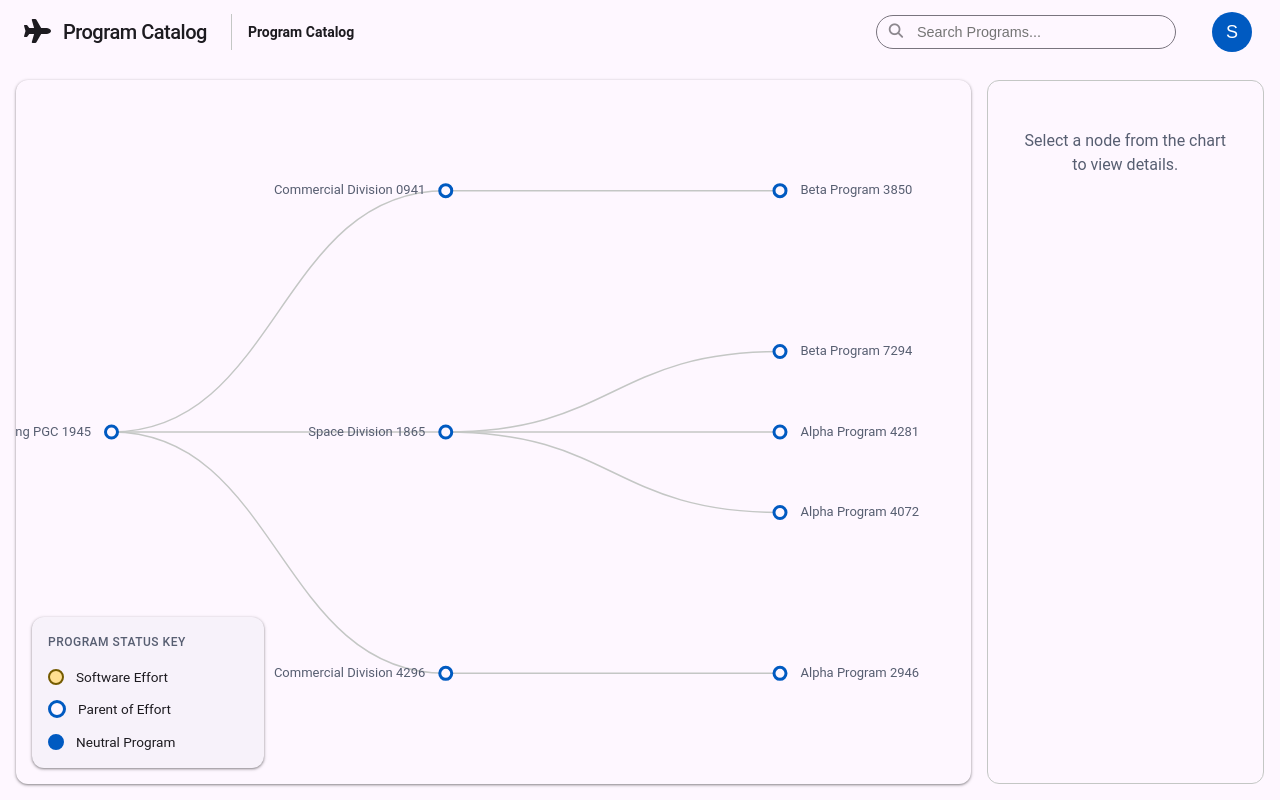
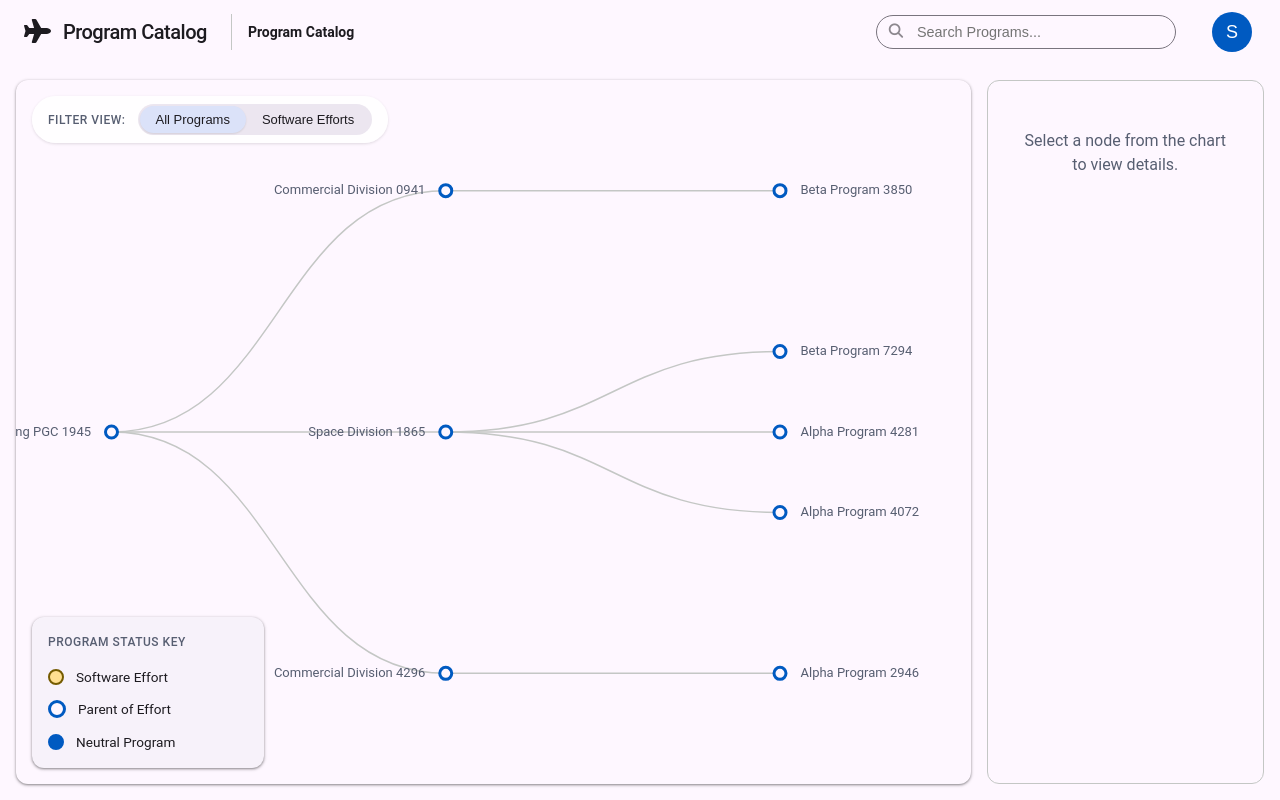
Before and after one commit to DeepBlue4/program-catalog, a Vue app: page / in a window 1280 px wide. Built offline with nearby package versions, Linux system fonts and the light colour scheme.

Commit message:
Filter button

```diff
--- a/src/store/programCatalogStore.js
+++ b/src/store/programCatalogStore.js
@@ -97,10 +97,8 @@ async function fetchItemsNames() {
  *  - If state.items is an array -> returns an array (possibly empty)
  *  - If state.items is a single root node -> returns a node or null if nothing matches
  */
-async function fetchSWEItems() {
-    await fetchItems();
-
-    if (!state.items) return Array.isArray(state.items) ? [] : null;
+function getFilteredSWEItems(root) {
+    if (!root) return Array.isArray(root) ? [] : null;
 
     function filterNode(node) {
         if (!node) return null;
@@ -110,7 +108,7 @@ async function fetchSWEItems() {
             const arr = node
                 .map((child) => filterNode(child))
                 .filter((c) => c !== null);
-            return arr;
+            return arr.length > 0 ? arr : null; // Return null if array empty to signal pruning
         }
 
         // Recurse into children if present
@@ -121,40 +119,54 @@ async function fetchSWEItems() {
                 .filter((c) => c !== null);
         }
 
-        const expects = Boolean(node.expect_software_effort);
-        const descendantFlag = Boolean(
-            node.has_descendant_expecting_software_effort,
-        );
+        // Logic Customization:
+        // We want to show nodes that HAVE EFFORTS (hasSoftwareEffort)
+        // OR contain them (containsSoftwareEffort => handled by child check)
+        // The previous logic used 'expect_software_effort' which was from the mocked data structure but
+        // our new `api.js` structure uses `hasSoftwareEffort`.
+
+        // Let's adapt to our current API mock structure:
+        const isRelevant = node.hasSoftwareEffort === true;
+        const hasRelevantChild = filteredChildren.length > 0;
 
         // Include this node if it matches or any child matched
-        const includeNode =
-            expects || descendantFlag || filteredChildren.length > 0;
-
-        if (!includeNode) return null;
+        if (!isRelevant && !hasRelevantChild) return null;
 
         // Preserve original node shape but set `children` to the filtered list (if any)
-        // Use shallow copy to avoid mutating original state data
         const copy = { ...node };
 
-        // If there were filtered children, set them; otherwise remove children to keep structure tidy
         if (filteredChildren.length > 0) {
             copy.children = filteredChildren;
         } else {
-            // Ensure `children` is either undefined or an empty array depending on original structure.
-            // Prefer to remove the key entirely to avoid empty arrays where not needed:
-            delete copy.children;
+            // Leaf node in this view (relevant, no relevant children)
+            copy.children = [];
         }
 
         return copy;
     }
 
-    // Return the same top-level type as state.items
-    if (Array.isArray(state.items)) {
-        return filterNode(state.items);
+    if (Array.isArray(root)) {
+        return root.map(filterNode).filter(n => n !== null);
     } else {
-        return filterNode(state.items);
+        return filterNode(root);
     }
 }
+
+/**
+ * fetchSWEItems
+ * Preserved for backward compat if needed, but uses the internal helper.
+ */
+async function fetchSWEItems() {
+    await fetchItems();
+    return getFilteredSWEItems(state.items);
+}
+
+// Synchronous getter for UI comp
+function getSWEItems() {
+    return getFilteredSWEItems(state.items);
+}
+
+// ... existing code ...
 
 function findByOrgId(orgId, node = state.items) {
     if (!node) return null;
@@ -287,6 +299,7 @@ export function useProgramCatalogStore() {
         fetchItems,
         fetchItemsNames,
         fetchSWEItems,
+        getSWEItems, // Exposed
         findByOrgId,
         findByOrgName,
         getOrgPathByID,
--- a/src/views/ProgramTreeView.vue
+++ b/src/views/ProgramTreeView.vue
@@ -1,5 +1,5 @@
 <script setup>
-import { watch } from 'vue';
+import { watch, ref, computed } from 'vue';
 import { useRouter, useRoute } from 'vue-router';
 import OrgChart from '../components/OrgChart.vue';
 import Legend from '../components/Legend.vue';
@@ -7,7 +7,23 @@ import { useProgramData } from '../composables/useProgramData.js';
 
 const router = useRouter();
 const route = useRoute();
-const { chartData, selectedNode, selectNode, findNodeById } = useProgramData();
+const { chartData: rawChartData, selectedNode, selectNode, findNodeById } = useProgramData();
+// We also need access to the store functions exposed via composable or import
+// To avoid breaking useProgramData, let's import store directly for advanced features
+import { useProgramCatalogStore } from '../store/programCatalogStore';
+const store = useProgramCatalogStore();
+
+const filterMode = ref('ALL'); // 'ALL' or 'SWE'
+
+const chartData = computed(() => {
+    if (filterMode.value === 'SWE') {
+        const filtered = store.getSWEItems();
+        // If filtered is empty/null, we might want to handle it, but OrgChart expects object.
+        // If the filtering returns null (no match) and rawData is present, pass null/empty to chart.
+        return filtered;
+    }
+    return rawChartData.value;
+});
 
 // Sync Selection -> URL
 watch(selectedNode, (newNode) => {
@@ -50,12 +66,32 @@ const handleNodeClick = (nodeData) => {
 
 <template>
   <div class="chart-wrapper m3-card elevated">
+    <div class="filter-bar">
+        <label class="filter-label">Filter View:</label>
+        <div class="toggle-group">
+            <button
+                :class="{ active: filterMode === 'ALL' }"
+                @click="filterMode = 'ALL'"
+            >
+                All Programs
+            </button>
+            <button
+                :class="{ active: filterMode === 'SWE' }"
+                @click="filterMode = 'SWE'"
+            >
+                Software Efforts
+            </button>
+        </div>
+    </div>
     <OrgChart
         v-if="chartData"
         :data="chartData"
         :selected-id="selectedNode?.value"
         @node-click="handleNodeClick"
     />
+    <div v-else class="empty-state">
+        No software efforts found.
+    </div>
     <div class="legend-wrapper">
         <Legend />
     </div>
@@ -72,6 +108,66 @@ const handleNodeClick = (nodeData) => {
     border-radius: 12px;
 }
 
+.filter-bar {
+    position: absolute;
+    top: 1rem;
+    left: 1rem;
+    z-index: 5;
+    background: rgba(255, 255, 255, 0.9);
+    padding: 8px 16px;
+    border-radius: 24px;
+    box-shadow: 0 1px 3px rgba(0,0,0,0.12);
+    display: flex;
+    align-items: center;
+    gap: 12px;
+}
+
+.filter-label {
+    font-size: 12px;
+    font-weight: 500;
+    color: var(--md-sys-color-secondary);
+    text-transform: uppercase;
+    letter-spacing: 0.5px;
+}
+
+.toggle-group {
+    display: flex;
+    background: var(--md-sys-color-surface-container-high);
+    border-radius: 18px;
+    padding: 2px;
+}
+
+.toggle-group button {
+    border: none;
+    background: transparent;
+    padding: 6px 16px;
+    border-radius: 16px;
+    font-size: 13px;
+    font-weight: 500;
+    color: var(--md-sys-color-on-surface-variant);
+    cursor: pointer;
+    transition: all 0.2s ease;
+}
+
+.toggle-group button.active {
+    background: var(--md-sys-color-secondary-container);
+    color: var(--md-sys-color-on-secondary-container);
+    box-shadow: 0 1px 2px rgba(0,0,0,0.1);
+}
+
+.toggle-group button:hover:not(.active) {
+    background: rgba(0,0,0,0.05);
+}
+
+.empty-state {
+    width: 100%;
+    height: 100%;
+    display: flex;
+    align-items: center;
+    justify-content: center;
+    color: var(--md-sys-color-outline);
+}
+
 .legend-wrapper {
     position: absolute;
     bottom: 1rem;
```
